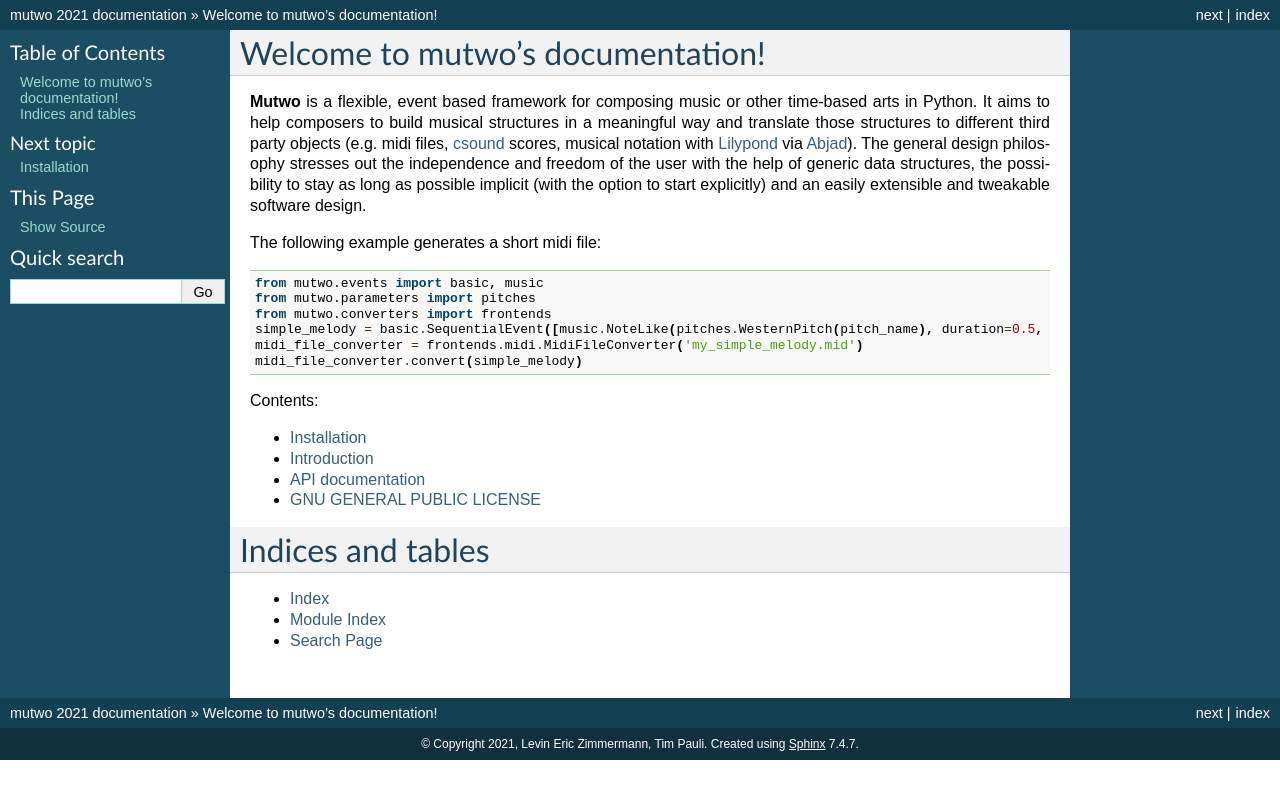
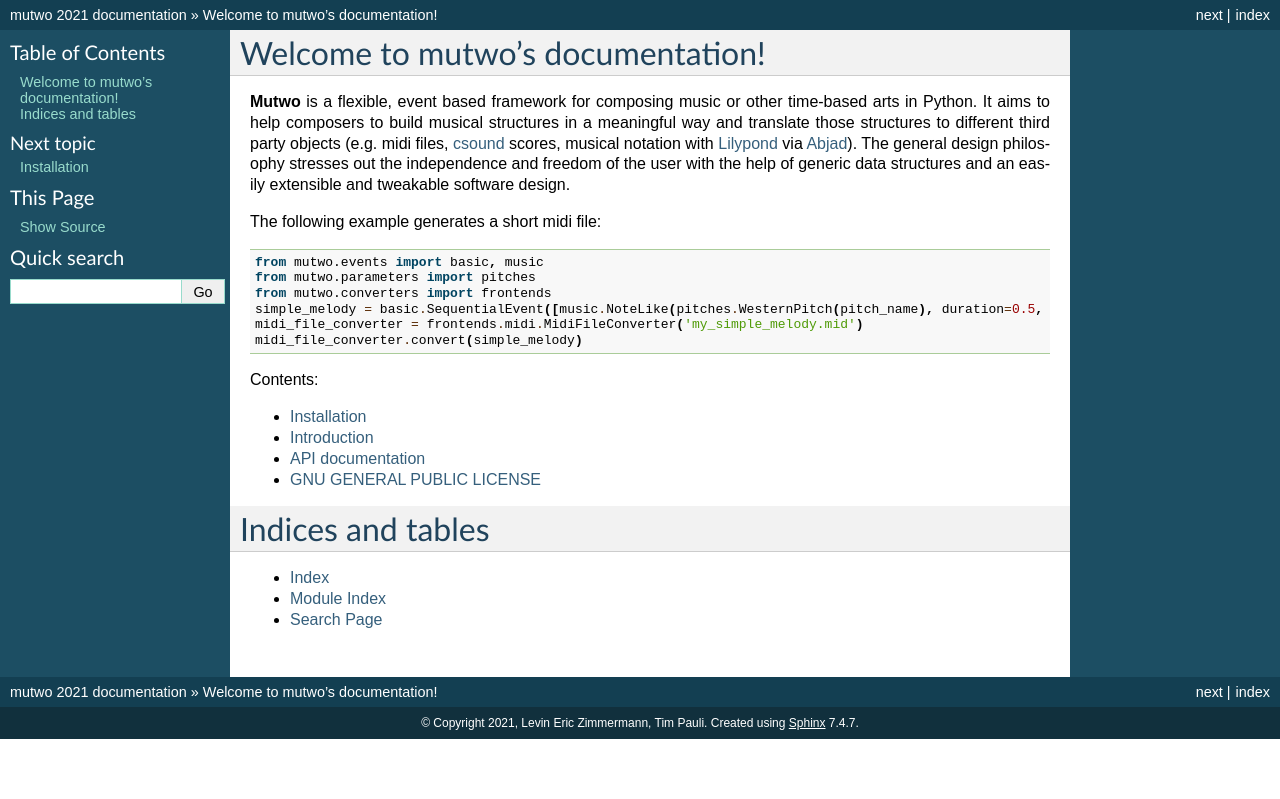
Before and after one commit to mutwo-org/mutwo.core, a Sphinx documentation site: the page built from docs/index.rst, in a window 1280 px wide. Shown: the top 799 px of the page. Built offline with Sphinx 7.4.7, drawn with Linux system fonts in a browser that asks for light colours.

Commit message:
removed comment regarding implicity in readme

```diff
--- a/docs/index.rst
+++ b/docs/index.rst
@@ -6,7 +6,7 @@
 Welcome to mutwo's documentation!
 =================================
 
-**Mutwo** is a flexible, event based framework for composing music or other time-based arts in Python. It aims to help composers to build musical structures in a meaningful way and translate those structures to different third party objects (e.g. midi files, `csound <http://www.csounds.com/>`_ scores, musical notation with `Lilypond <lilypond.org/>`_ via `Abjad <https://github.com/Abjad/abjad>`_). The general design philosophy stresses out the independence and freedom of the user with the help of generic data structures, the possibility to stay as long as possible implicit (with the option to start explicitly) and an easily extensible and tweakable software design.
+**Mutwo** is a flexible, event based framework for composing music or other time-based arts in Python. It aims to help composers to build musical structures in a meaningful way and translate those structures to different third party objects (e.g. midi files, `csound <http://www.csounds.com/>`_ scores, musical notation with `Lilypond <lilypond.org/>`_ via `Abjad <https://github.com/Abjad/abjad>`_). The general design philosophy stresses out the independence and freedom of the user with the help of generic data structures and an easily extensible and tweakable software design.
 
 The following example generates a short midi file:
 
```
Also changed, not shown: README.md (+1 -1 lines).
